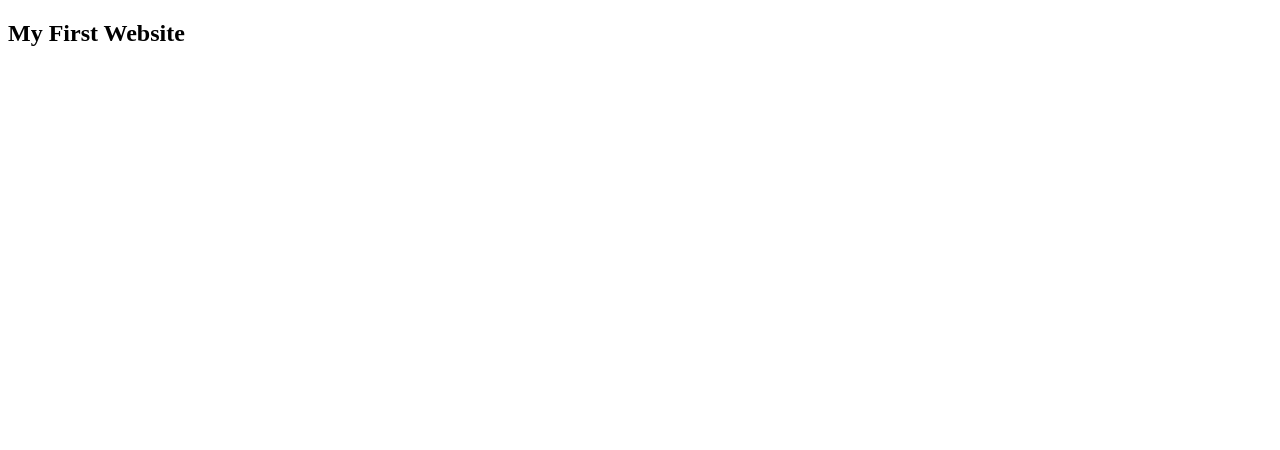
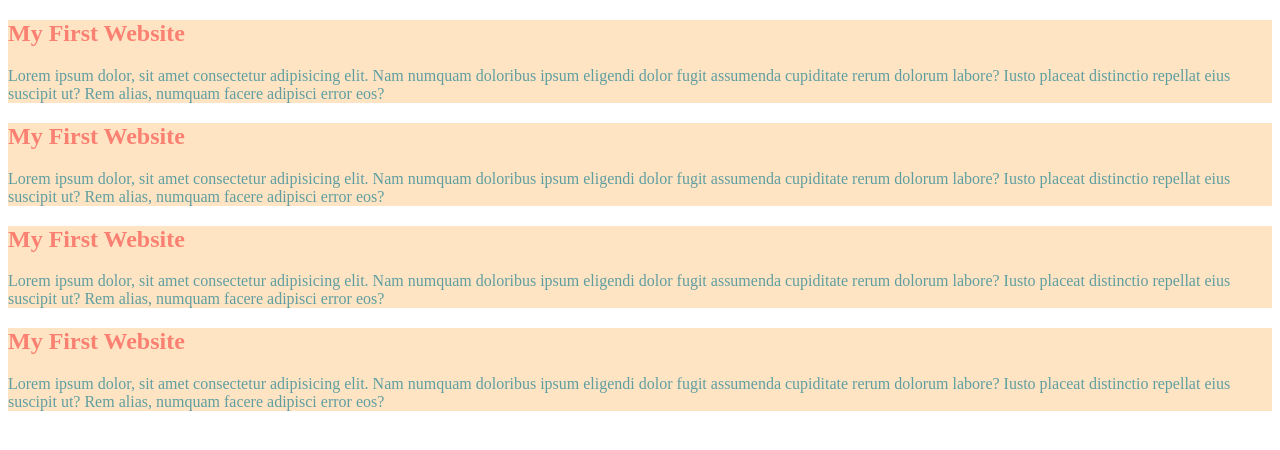
Before and after one commit to Alauddin-24434/My-first-website-git-repo, a plain HTML site: page index.html in a window 1280 px wide. Drawn offline with Linux system fonts and the light colour scheme.

Commit message:
This is my first commit

```diff
--- a/index.html
+++ b/index.html
@@ -4,10 +4,35 @@
     <meta charset="UTF-8">
     <meta name="viewport" content="width=device-width, initial-scale=1.0">
     <title>My First Website</title>
+    <style>
+        .all_div{
+            background-color: bisque;
+        }
+        .all-heading{
+            color: salmon;
+        }
+        .all_text{
+            font-family: 'Times New Roman', Times, serif;
+            color: cadetblue;
+        }
+    </style>
 </head>
 <body>
-    <div>
-        <h2>My First Website</h2>
+    <div class="all_div">
+        <h2 class="all-heading">My First Website</h2>
+        <p class="all_text">Lorem ipsum dolor, sit amet consectetur adipisicing elit. Nam numquam doloribus ipsum eligendi dolor fugit assumenda cupiditate rerum dolorum labore? Iusto placeat distinctio repellat eius suscipit ut? Rem alias, numquam facere adipisci error eos?</p>
+    </div>
+    <div class="all_div">
+        <h2 class="all-heading">My First Website</h2>
+        <p class="all_text">Lorem ipsum dolor, sit amet consectetur adipisicing elit. Nam numquam doloribus ipsum eligendi dolor fugit assumenda cupiditate rerum dolorum labore? Iusto placeat distinctio repellat eius suscipit ut? Rem alias, numquam facere adipisci error eos?</p>
+    </div>
+    <div class="all_div">
+        <h2 class="all-heading">My First Website</h2>
+        <p class="all_text">Lorem ipsum dolor, sit amet consectetur adipisicing elit. Nam numquam doloribus ipsum eligendi dolor fugit assumenda cupiditate rerum dolorum labore? Iusto placeat distinctio repellat eius suscipit ut? Rem alias, numquam facere adipisci error eos?</p>
+    </div>
+    <div class="all_div">
+        <h2 class="all-heading">My First Website</h2>
+        <p class="all_text">Lorem ipsum dolor, sit amet consectetur adipisicing elit. Nam numquam doloribus ipsum eligendi dolor fugit assumenda cupiditate rerum dolorum labore? Iusto placeat distinctio repellat eius suscipit ut? Rem alias, numquam facere adipisci error eos?</p>
     </div>
 </body>
 </html>
```
